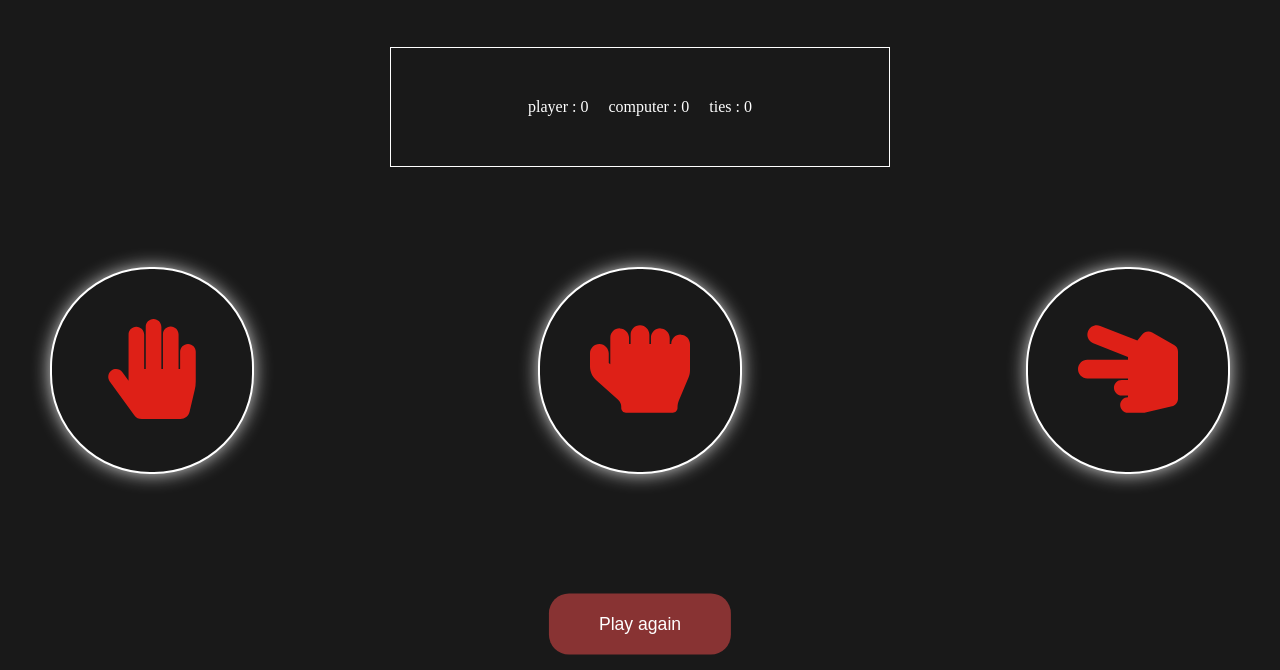
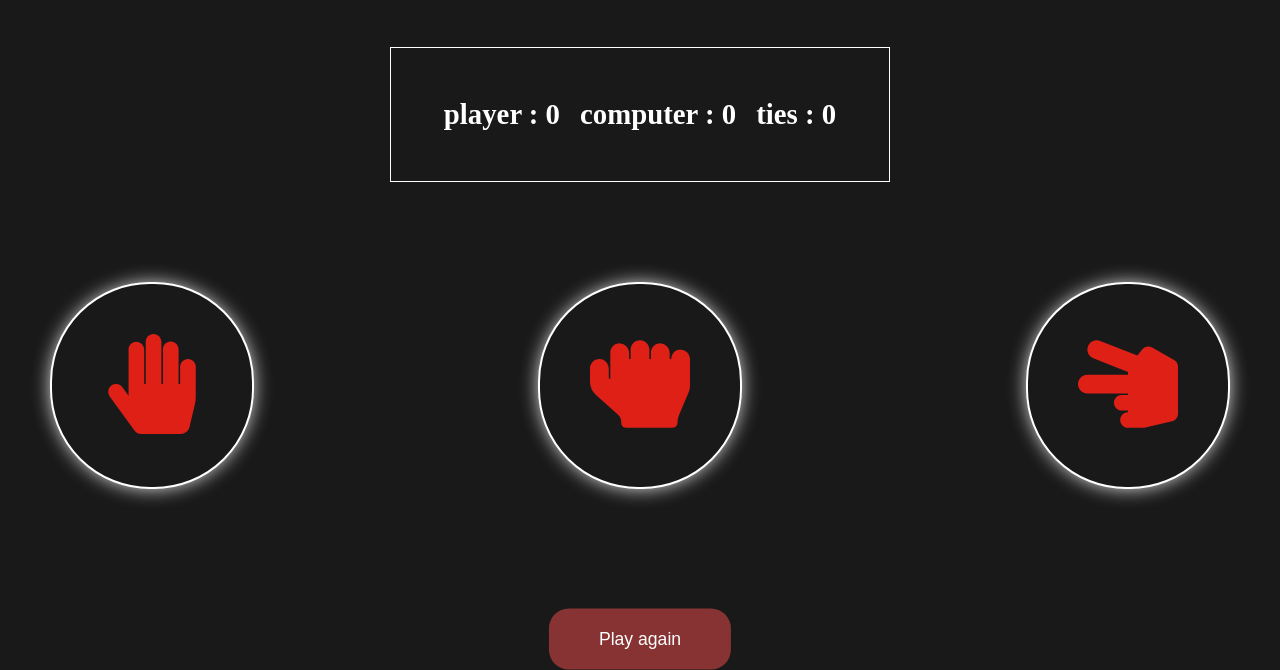
Before and after one commit to Saad-Kibal/rock-paper-scissors, a plain HTML site: page index.html in a window 1280 px wide. Shown: the part 150-820 px from the top of the page. Drawn offline with Linux system fonts and the light colour scheme.

Commit message:
small css update

```diff
--- a/styles.css
+++ b/styles.css
@@ -25,6 +25,8 @@ h1 span {
 
 
 .score-table {
+    font-size: 1.8em;
+    font-weight: bolder;
     display: flex;
     justify-content: center;
     margin: 50px auto;
```
